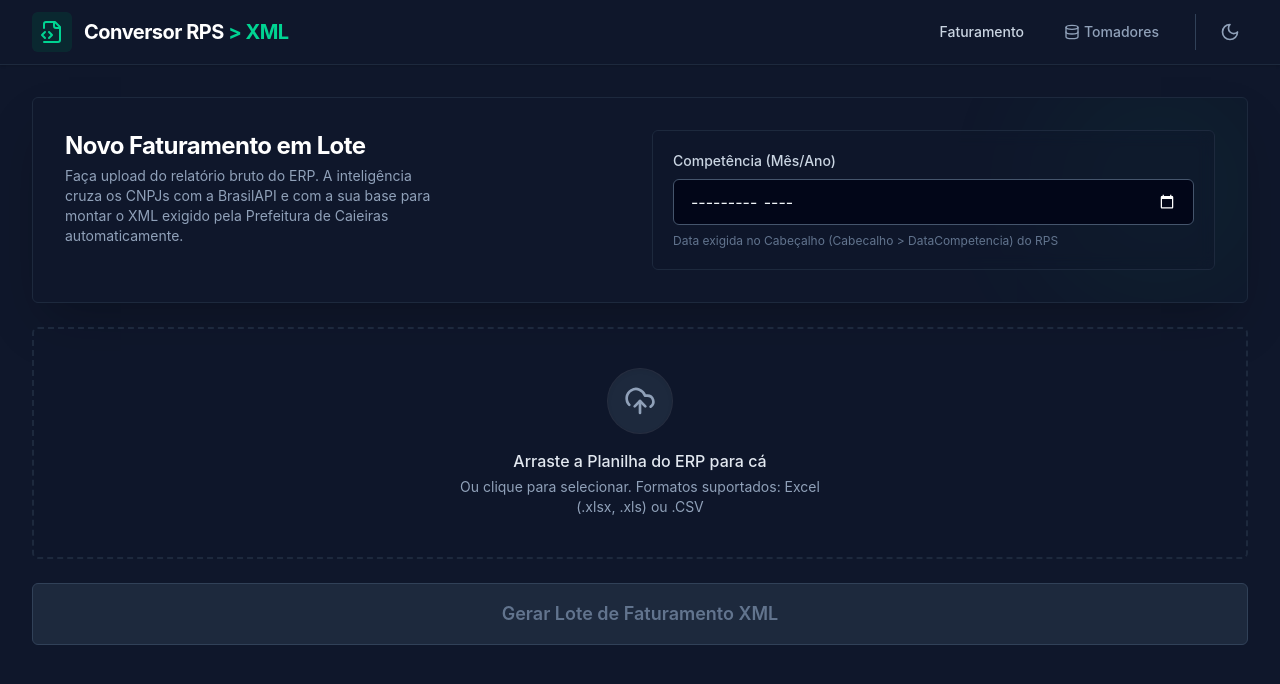
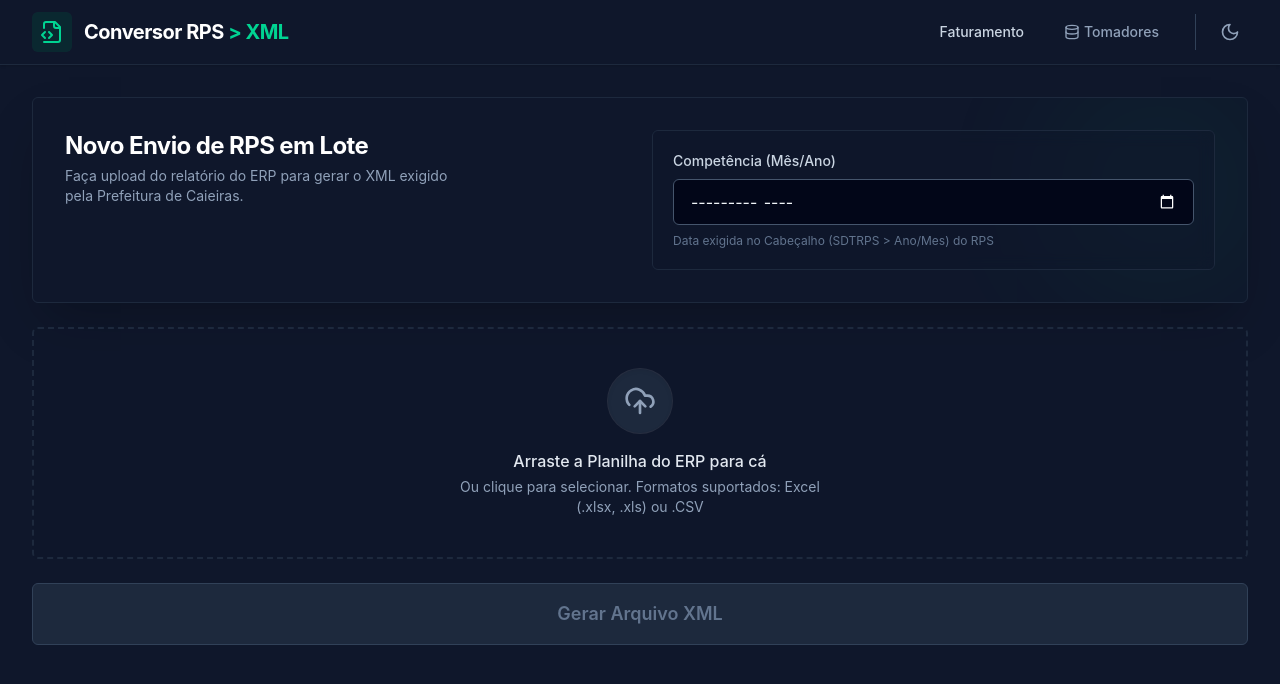
Before and after one commit to jacksonsantosjr/gerador-de-XML-Prefeitura-Caieiras, a React (Vite) app in the folder frontend/: page / in a window 1280 px wide. Shown: the top 684 px of the page. Built offline with nearby package versions, Linux system fonts and the light colour scheme.

Commit message:
feat: ajustes de texto e reset de tela

```diff
--- a/frontend/src/pages/Dashboard.jsx
+++ b/frontend/src/pages/Dashboard.jsx
@@ -76,6 +76,13 @@ export default function Dashboard() {
     }
   };
 
+  const handleNovoProcessamento = () => {
+    setFile(null);
+    setCompetencia('');
+    setResultado(null);
+    setErro(null);
+  };
+
   return (
     <div className="space-y-6 animate-in fade-in slide-in-from-bottom-4 duration-700 ease-out">
       {/* Header Info */}
@@ -85,9 +92,9 @@ export default function Dashboard() {
         <div className="relative z-10 grid gap-6 md:grid-cols-2">
 
           <div className="space-y-2">
-            <h2 className="text-2xl font-bold text-slate-800 dark:text-white mb-1 tracking-tight">Novo Faturamento em Lote</h2>
+            <h2 className="text-2xl font-bold text-slate-800 dark:text-white mb-1 tracking-tight">Novo Envio de RPS em Lote</h2>
             <p className="text-slate-500 dark:text-slate-400 text-sm max-w-sm">
-              Faça upload do relatório bruto do ERP. A inteligência cruza os CNPJs com a BrasilAPI e com a sua base para montar o XML exigido pela Prefeitura de Caieiras automaticamente.
+              Faça upload do relatório do ERP para gerar o XML exigido pela Prefeitura de Caieiras.
             </p>
           </div>
 
@@ -99,7 +106,7 @@ export default function Dashboard() {
               onChange={(e) => setCompetencia(e.target.value)}
               className="w-full bg-white dark:bg-slate-950 border border-slate-300 dark:border-slate-600 rounded-md px-4 py-2.5 text-slate-700 dark:text-slate-100 focus:ring-2 focus:ring-emerald-500 focus:border-emerald-500 outline-none transition-all duration-300 [color-scheme:light] dark:[color-scheme:dark]"
             />
-            <p className="text-xs text-slate-500 mt-2">Data exigida no Cabeçalho (Cabecalho &gt; DataCompetencia) do RPS</p>
+            <p className="text-xs text-slate-500 mt-2">Data exigida no Cabeçalho (SDTRPS &gt; Ano/Mes) do RPS</p>
           </div>
         </div>
       </div>
@@ -146,11 +153,12 @@ export default function Dashboard() {
         </div>
       )}
 
-      {/* Botão Global de Ação */}
+      {/* Botões de Ação */}
+      <div className="flex flex-col sm:flex-row gap-4">
         <button
           onClick={handleProcessar}
           disabled={!file || !competencia || isProcessing}
-        className={`w-full py-4 px-6 rounded-md font-semibold text-lg flex items-center justify-center transition-all duration-300
+          className={`flex-1 py-4 px-6 rounded-md font-semibold text-lg flex items-center justify-center transition-all duration-300
             ${(!file || !competencia)
               ? 'bg-slate-100 dark:bg-slate-800 text-slate-400 dark:text-slate-500 cursor-not-allowed border border-slate-200 dark:border-slate-700'
               : 'bg-emerald-600 hover:bg-emerald-500 text-white shadow-md dark:shadow-emerald-900/50 hover:shadow-lg dark:hover:shadow-emerald-900/80 hover:-translate-y-0.5'
@@ -160,14 +168,25 @@ export default function Dashboard() {
           {isProcessing ? (
             <>
               <Loader2 className="animate-spin h-5 w-5 mr-3" />
-            Processando Lote de RPS...
+              Processando Arquivo...
             </>
           ) : (
             <>
-            Gerar Lote de Faturamento XML
+              Gerar Arquivo XML
             </>
           )}
         </button>
+
+        {file && (
+          <button
+            onClick={handleNovoProcessamento}
+            disabled={isProcessing}
+            className="py-4 px-8 rounded-md font-semibold text-lg border border-slate-200 dark:border-slate-700 bg-white dark:bg-slate-800 text-slate-700 dark:text-slate-200 hover:bg-slate-50 dark:hover:bg-slate-700 transition-all duration-300 shadow-sm"
+          >
+            Novo Processamento
+          </button>
+        )}
+      </div>
 
       {/* Cards de Sucesso / Resultado Dinâmicos */}
       {resultado && (
@@ -178,7 +197,7 @@ export default function Dashboard() {
             </div>
             <div>
               <h3 className="text-xl font-bold text-emerald-700 dark:text-emerald-400">Sucesso Absoluto!</h3>
-              <p className="text-emerald-600/80 dark:text-slate-300 text-sm">Estrutura ABRASF Montada Corretamente</p>
+              <p className="text-emerald-600/80 dark:text-slate-300 text-sm">Estrutura de RPS Montada Corretamente</p>
             </div>
           </div>
 
```
Lines whose indentation alone changed are shown as unchanged.
